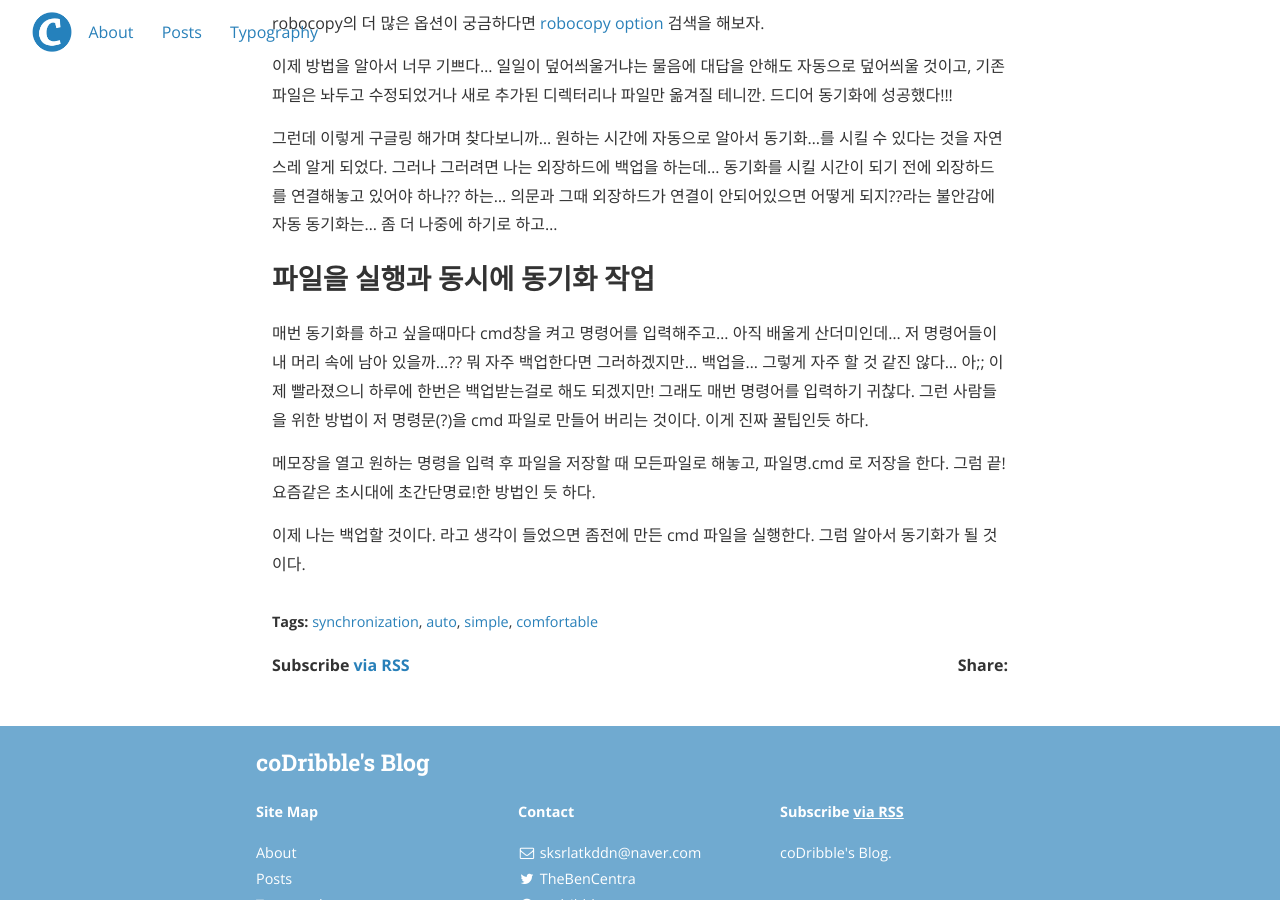
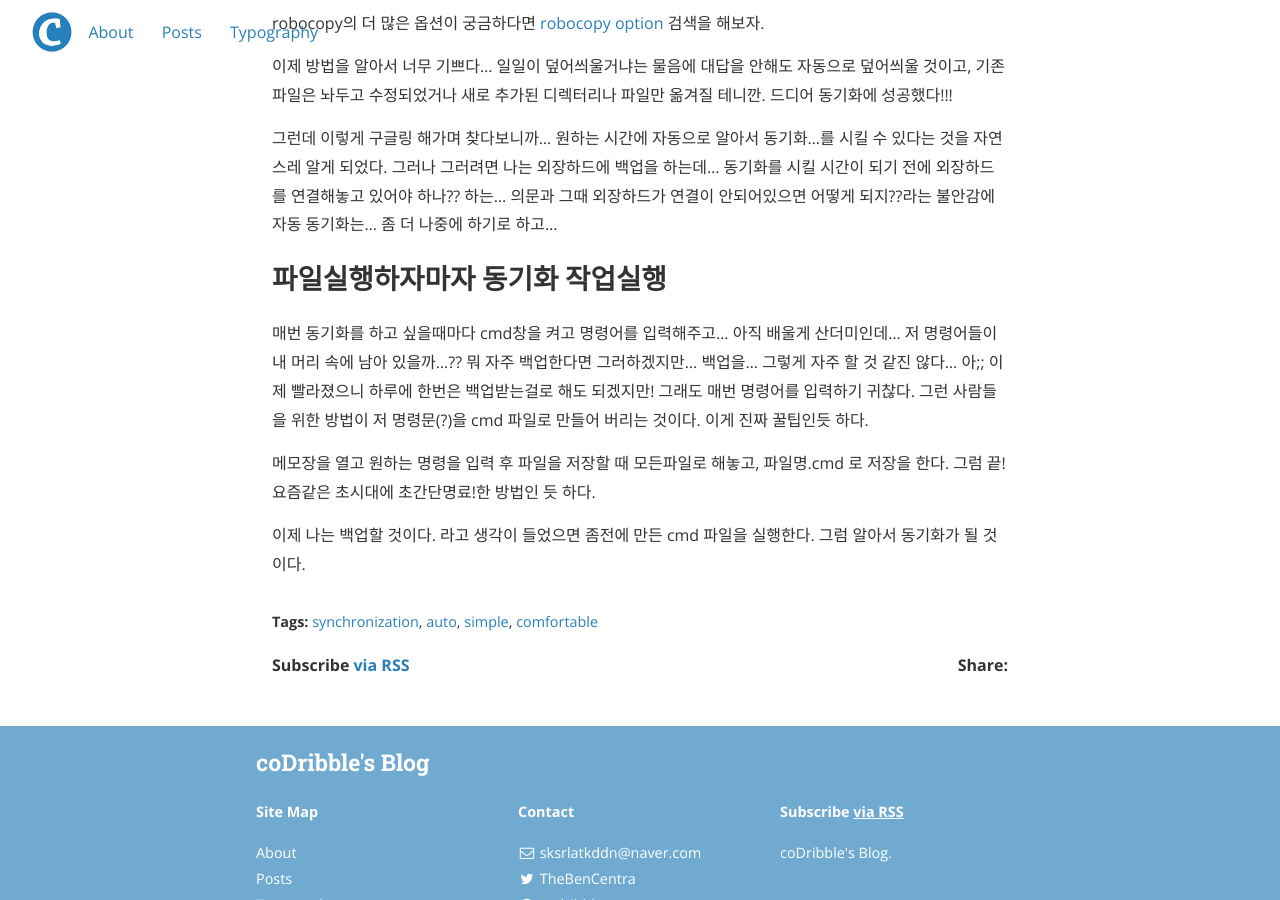
Before and after one commit to codribble/blog, a Jekyll site: the page built from _posts/2019-04-30-github-start.markdown, in a window 1280 px wide and 900 px high, scrolled down 2427 px. Built offline with Jekyll 4.4.1, drawn with Linux system fonts in a browser that asks for light colours; nearby versions of some CDN libraries.

```diff
--- a/_posts/2019-04-30-github-start.markdown
+++ b/_posts/2019-04-30-github-start.markdown
@@ -85,7 +85,7 @@ robocopy의 더 많은 옵션이 궁금하다면 [robocopy option](http://lmgtfy
 그런데 이렇게 구글링 해가며 찾다보니까... 원하는 시간에 자동으로 알아서 동기화...를 시킬 수 있다는 것을 자연스레 알게 되었다. 그러나 그러려면 나는 외장하드에 백업을 하는데... 동기화를 시킬 시간이 되기 전에 외장하드를 연결해놓고 있어야 하나?? 하는... 의문과 그때 외장하드가 연결이 안되어있으면 어떻게 되지??라는 불안감에 자동 동기화는... 좀 더 나중에 하기로 하고...
 
 
-## 파일을 실행과 동시에 동기화 작업
+## 파일실행하자마자 동기화 작업실행
 
 매번 동기화를 하고 싶을때마다 cmd창을 켜고 명령어를 입력해주고... 아직 배울게 산더미인데... 저 명령어들이 내 머리 속에 남아 있을까...?? 뭐 자주 백업한다면 그러하겠지만... 백업을... 그렇게 자주 할 것 같진 않다... 아;; 이제 빨라졌으니 하루에 한번은 백업받는걸로 해도 되겠지만! 그래도 매번 명령어를 입력하기 귀찮다. 그런 사람들을 위한 방법이 저 명령문(?)을 cmd 파일로 만들어 버리는 것이다. 이게 진짜 꿀팁인듯 하다.
 
```
